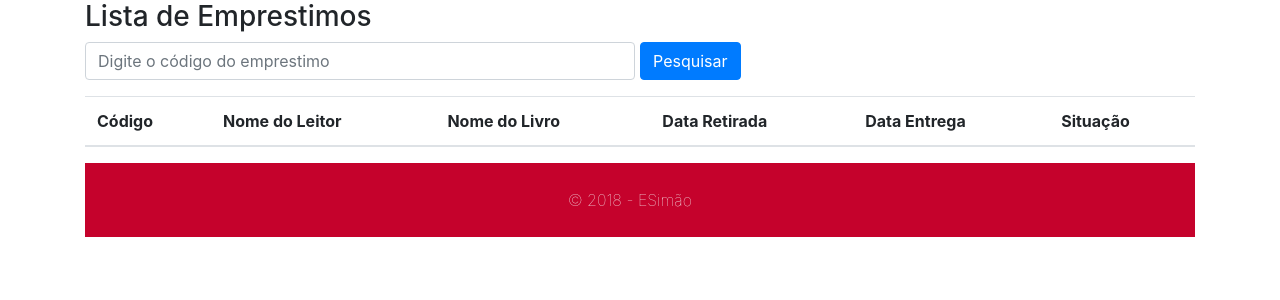
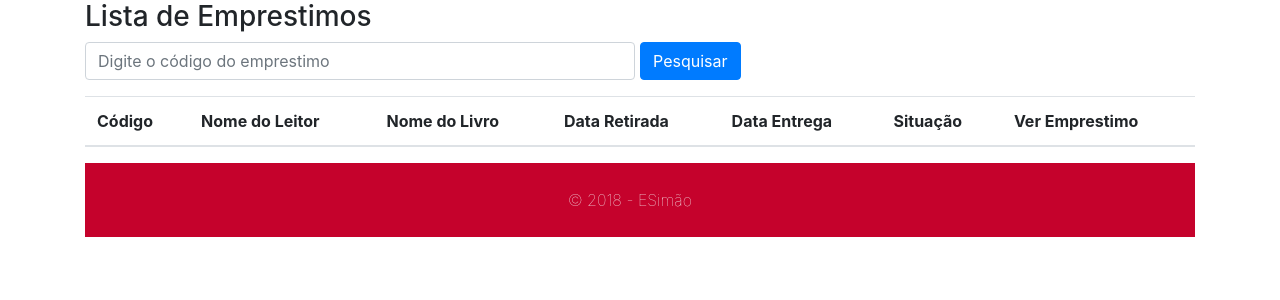
Before and after one commit to EduardoSimao/PythonLibrarySystem, a Flask app: page /livros/emprestar/list_emprestimo in a window 1280 px wide. Shown: the part 82-382 px from the top of the page. Run offline with Flask 2, Linux system fonts and the light colour scheme; data that the repository does not hold is empty; some libraries are stand-ins or nearby versions.

Commit message:
ver informações do emprestimo

```diff
--- a/app/controllers/leitor/routes.py
+++ b/app/controllers/leitor/routes.py
@@ -55,7 +55,7 @@ def listarLeitor():
     return render_template('listar_leitor.html', leitores = leitores)
 
 #************************ Alterar Leitor ****************************
-@leitor_blueprint.route('/list_leitor/alt_situacao/<id_leitor>')
+'''@leitor_blueprint.route('/list_leitor/alt_situacao/<id_leitor>')
 @login_required
 def alt_situacao(id_leitor):
 
@@ -69,7 +69,7 @@ def alt_situacao(id_leitor):
         leitor.situacao = True
         db.session.commit()
 
-    return redirect(url_for('leitor.listarLeitor'))
+    return redirect(url_for('leitor.listarLeitor'))'''
 
 
 @leitor_blueprint.route('/list_leitor/alt_leitor/<id_leitor>', methods=['GET', 'POST'])
--- a/app/controllers/livro/routes.py
+++ b/app/controllers/livro/routes.py
@@ -101,7 +101,7 @@ def pesquisarLivro():
         futuro = futuro.strftime('%d/%m/%Y')
 
 
-    return render_template('emprestar2.html',livro = livro, leitor = leitor, dt_atual = dt_atual, futuro = futuro)
+    return render_template('emprestar2.html',livro = livro, leitor = leitor, dt_atual = dt_atual, futuro = futuro, cad = True)
 
 @livros_blueprint.route('/emprestar/post_emprestimo', methods =['POST'])
 @login_required
@@ -118,11 +118,22 @@ def post_emprestimo():
 
 #******************* Listas de Emprestimos *****************
 @livros_blueprint.route('/emprestar/list_emprestimo', methods=['GET'])
-
 def listarEmprestimo():
     emprestimo = Alugar.query.all()
 
     return render_template('listar_Emprestimo.html', emprestimo = emprestimo)
+
+#**************************** Detalhar Emprestismo *********************
+@livros_blueprint.route('/emprestar/list_emprestimo/<id_emprestimo>', methods=['GET'])
+def viewEmprestimo(id_emprestimo):
+    emprestimo = Alugar.query.filter_by(id = id_emprestimo).first()
+
+    dt_atual = emprestimo.inicio
+    futuro = emprestimo.fim
+
+    livro = Book.query.filter_by(id = emprestimo.book_id).first()
+    leitor = Leitor.query.filter_by(id = emprestimo.user_id).first()
+    return render_template('emprestar2.html',livro = livro, leitor = leitor, dt_atual = dt_atual, futuro = futuro, cad = False)
 
 #************************ Alterações atraves das pesqisas****************************
 @livros_blueprint.route('/emprestar/list_emprestimo/del_emprestimo/<id_emprestimo>')
--- a/app/templates/listar_Emprestimo.html
+++ b/app/templates/listar_Emprestimo.html
@@ -22,6 +22,7 @@
             <th scope="col">Data Retirada</th>
             <th scope="col">Data Entrega</th>
             <th scope="col">Situação</th>
+            <th scope="col">Ver Emprestimo</th>
         </tr>
         </thead>
         <tbody>
@@ -33,6 +34,7 @@
             <td>{{ info.inicio }}</td>
             <td>{{ info.fim }}</td>
             <td><a href="list_emprestimo/del_emprestimo/{{ info.id }}">Não devolvido</a></td>
+            <td><a href="list_emprestimo/{{ info.id }}">Ver Emprestimo</a></td>
         </tr>
         {% endfor %}
         </tbody>
--- a/app/templates/listar_leitor.html
+++ b/app/templates/listar_leitor.html
@@ -32,7 +32,11 @@
             <td>{{ leitor.username }}</td>
             <td>{{ leitor.email }}</td>
             <td>{{ leitor.endereco }}</td>
-            <td><a href="list_leitor/alt_situacao/{{ leitor.id }}"> {{ leitor.situacao }}</a></td>
+            {% if leitor.situacao  == True %}
+            <td>Sem Pendências</td>
+            {% else %}
+            <td>Com Pendências</td>
+            {% endif %}
             <td><a href="list_leitor/alt_leitor/{{ leitor.id }}">Alterar</a></td>
         </tr>
         {% endfor %}
```
Also changed, not shown: app/templates/emprestar2.html (+12 -4 lines).
